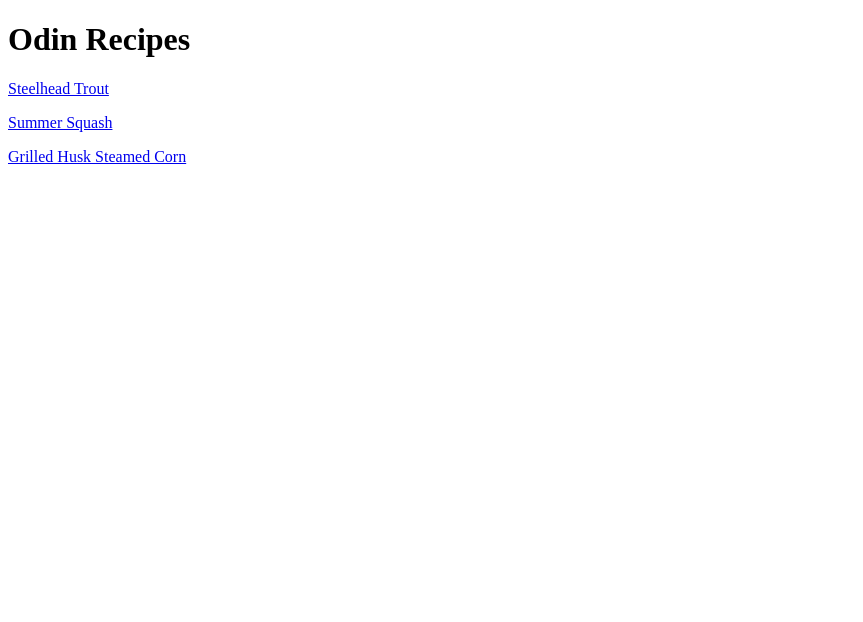
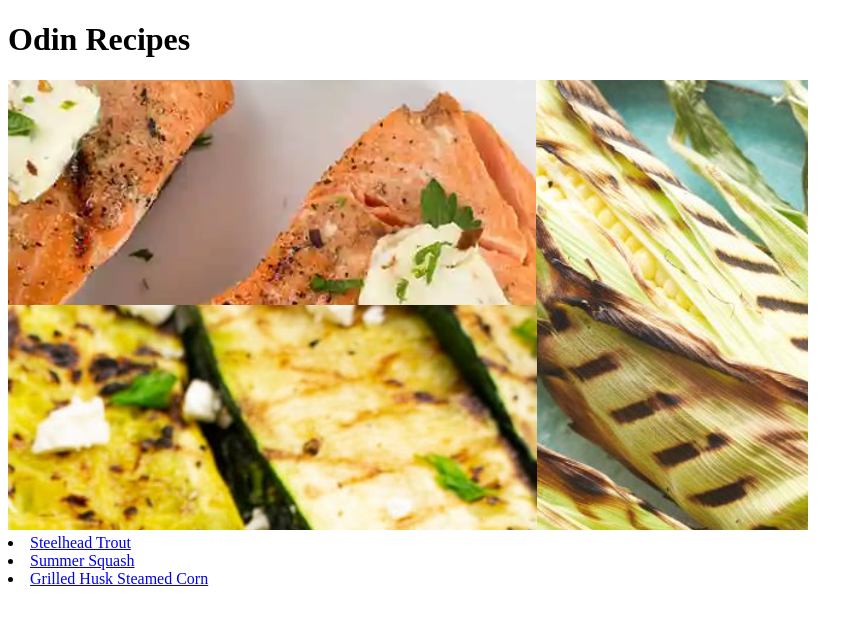
Before and after one commit to AkeOy/odin-recipes, a plain HTML site: page index.html in a window 1280 px wide. Shown: the whole page, without its empty margins (0-863 px from the left). Drawn offline with Linux system fonts and the light colour scheme.

Commit message:
Added a photo collage on index.html - put recipes in unordered list in index.html

```diff
--- a/index.html
+++ b/index.html
@@ -5,14 +5,19 @@
    <title>Odin Recipes Project for TOP</title>
   </head>
 
+
   <body>
     <h1>Odin Recipes</h1>
-      <p><a href="recipes/steelhead-trout.html">Steelhead Trout</a></p>
 
-      <p><a href="recipes/summer-squash.html">Summer Squash</a></p>
+    <img src="../odin-recipes/recipes/images/collage.png"
 
-      <p><a href="recipes/grilled-corn.html">Grilled Husk Steamed Corn</a></p>
+    <ul>
+      <li><a href="recipes/steelhead-trout.html">Steelhead Trout</a></li>
 
+      <li><a href="recipes/summer-squash.html">Summer Squash</a></li>
+
+      <li><a href="recipes/grilled-corn.html">Grilled Husk Steamed Corn</a></li>
+    </ul>
 
 </body>
 
```
Also changed, not shown: recipes/images/collage.png (added).
